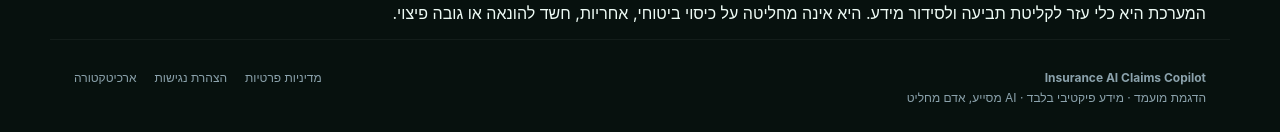
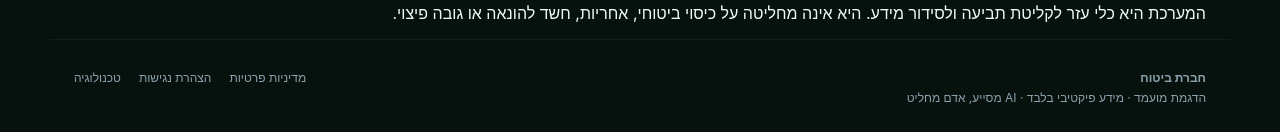
Before and after one commit to Nisan-Sinai/harel-ai-claims-copilot, a Next.js app: page / in a window 1280 px wide. Shown: the part 2171-2303 px from the top of the page. Built offline with nearby package versions, Linux system fonts and the light colour scheme.

Commit message:
chore: align metadata and footer with generic insurance company brand

```diff
--- a/app/layout.tsx
+++ b/app/layout.tsx
@@ -3,11 +3,11 @@ import "./globals.css";
 import { Nav } from "@/components/Nav";
 
 export const metadata: Metadata = {
-  title: "Insurance AI Claims Copilot | Intelligent Claims Workspace",
-  description: "AI-powered insurance claims intake, structured extraction, risk triage and human review workspace.",
+  title: "חברת ביטוח | שירות ותביעות דיגיטליות",
+  description: "חוויית חברת ביטוח דיגיטלית עם ניהול תביעות חכם, AI מסייע ובקרה אנושית.",
   robots: { index: true, follow: true },
 };
 
 export default function RootLayout({ children }: Readonly<{ children: React.ReactNode }>) {
-  return <html lang="he" dir="rtl"><body><a className="skip-link" href="#main-content">דלג לתוכן הראשי</a><div className="orb orb-one"/><div className="orb orb-two"/><Nav/><main id="main-content" tabIndex={-1}>{children}</main><footer><div><b>Insurance AI Claims Copilot</b><span>הדגמת מועמד · מידע פיקטיבי בלבד · AI מסייע, אדם מחליט</span></div><nav aria-label="קישורי מדיניות"><a href="/privacy">מדיניות פרטיות</a><a href="/accessibility">הצהרת נגישות</a><a href="/architecture">ארכיטקטורה</a></nav></footer></body></html>;
+  return <html lang="he" dir="rtl"><body><a className="skip-link" href="#main-content">דלג לתוכן הראשי</a><Nav/><main id="main-content" tabIndex={-1}>{children}</main><footer className="insurance-footer"><div><b>חברת ביטוח</b><span>הדגמת מועמד · מידע פיקטיבי בלבד · AI מסייע, אדם מחליט</span></div><nav aria-label="קישורי מדיניות"><a href="/privacy">מדיניות פרטיות</a><a href="/accessibility">הצהרת נגישות</a><a href="/architecture">טכנולוגיה</a></nav></footer></body></html>;
 }
```
